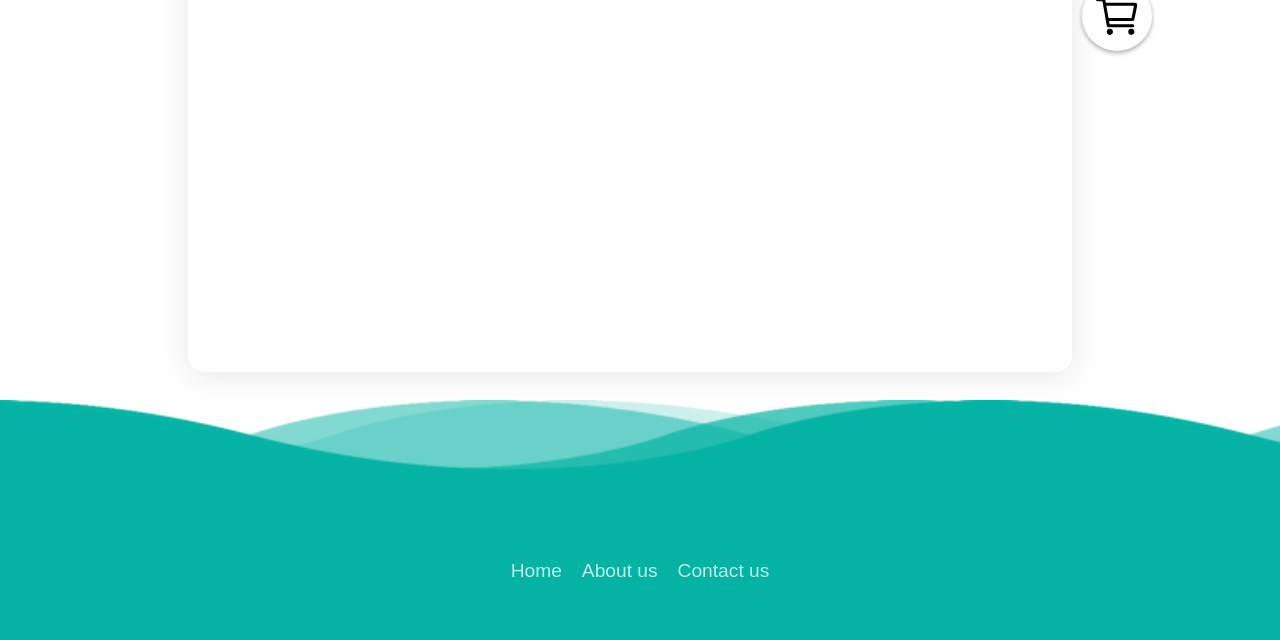
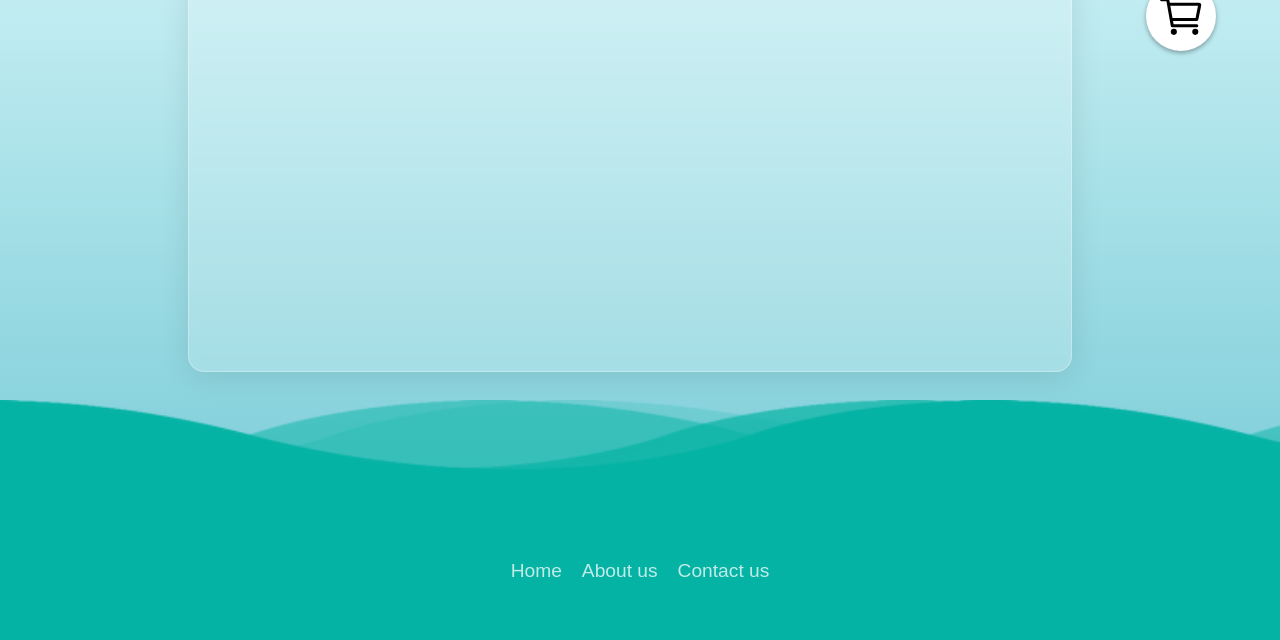
Before and after one commit to T19A0004/ecommerce, a plain HTML site: page index.html in a window 1280 px wide. Shown: the part 659-1299 px from the top of the page. Drawn offline with nearby package versions, Linux system fonts and the light colour scheme.

Commit message:
fon change

```diff
--- a/index.html
+++ b/index.html
@@ -9,8 +9,12 @@
   </head>
 
   <body>
+    <div class="fon">
       <div id="myModal" style="display: none">
-      <div id="test" style="height: 300px; width: 300px; background-color: red">
+        <div
+          id="test"
+          style="height: 300px; width: 300px; background-color: red"
+        >
           Test
         </div>
       </div>
@@ -45,7 +49,9 @@
 
         <ul class="menu">
           <li class="menu__item"><a class="menu__link" href="#">Home</a></li>
-        <li class="menu__item"><a class="menu__link" href="#">About us</a></li>
+          <li class="menu__item">
+            <a class="menu__link" href="#">About us</a>
+          </li>
           <li class="menu__item">
             <a class="menu__link" href="#">Contact us</a>
           </li>
@@ -66,10 +72,6 @@
         </div>
       </div>
       <script src="./app.js" type="module"></script>
-    <!-- <script>
-      function reply_click(clicked_id) {
-        console.log(clicked_id);
-      }
-    </script> -->
+    </div>
   </body>
 </html>
--- a/style.css
+++ b/style.css
@@ -5,11 +5,18 @@ html {
 body {
   font-family: Arial, Helvetica, Sans-Serif;
   font-size: 20px;
-  background: rgb(255, 255, 255);
+  /* background: rgb(255, 255, 255); */
+  background: linear-gradient(to top, #6bc5d2, #cbf1f5 55%);
   margin: 0;
   padding: 0;
   box-sizing: border-box;
   position: relative;
+}
+
+.fon {
+  background-image: url(./images/sakura.png);
+  background-size: contain;
+  background-repeat: no-repeat;
 }
 
 span {
@@ -32,6 +39,8 @@ main div {
   box-shadow: rgba(0, 0, 0, 0.12) 0px 1px 3px, rgba(0, 0, 0, 0.24) 0px 1px 2px;
   padding: 10px;
   margin: 15px;
+  backdrop-filter: blur(5px);
+  -webkit-backdrop-filter: blur(5px);
 }
 
 main div:hover {
@@ -49,7 +58,7 @@ h4 {
   align-items: center;
   justify-content: center;
   position: fixed;
-  right: 10%;
+  right: 5%;
   top: 80%;
   width: 70px;
   height: 70px;
@@ -205,8 +214,6 @@ header {
   min-height: 100px;
   margin: 0;
   padding: 5px;
-  background-image: url(./images/sakura.png);
-  background-size: cover;
 }
 
 .title {
@@ -260,7 +267,6 @@ li p {
 }
 
 aside {
-  background: white;
   /* Shorthand property specifying flex-grow, flex-shrink, and flex-basis. */
   flex: 1 1 15%;
   min-width: 150px;
@@ -283,8 +289,8 @@ aside {
   background: rgba(255, 255, 255, 0.2);
   border-radius: 16px;
   box-shadow: 0 4px 30px rgba(0, 0, 0, 0.1);
-  backdrop-filter: blur(5px);
-  -webkit-backdrop-filter: blur(5px);
+  backdrop-filter: blur(2px);
+  -webkit-backdrop-filter: blur(2px);
   border: 1px solid rgba(255, 255, 255, 0.3);
 }
 
```
Lines whose indentation alone changed are shown as unchanged.
